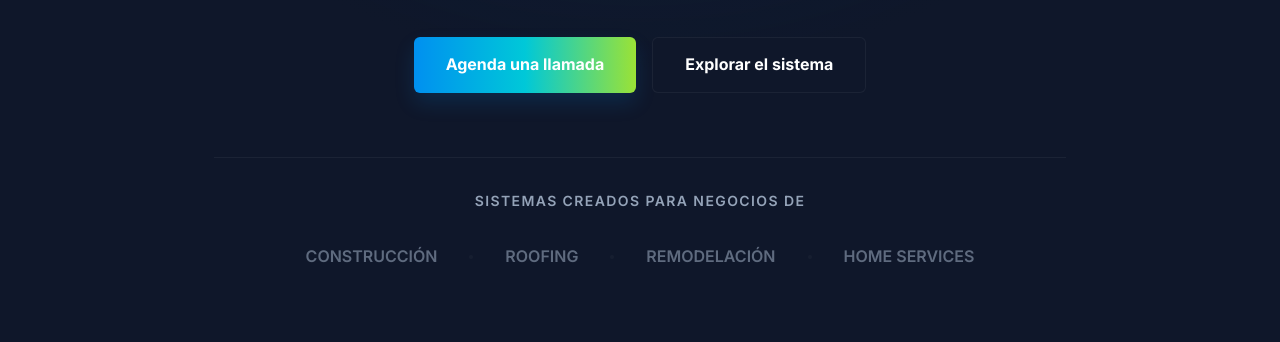
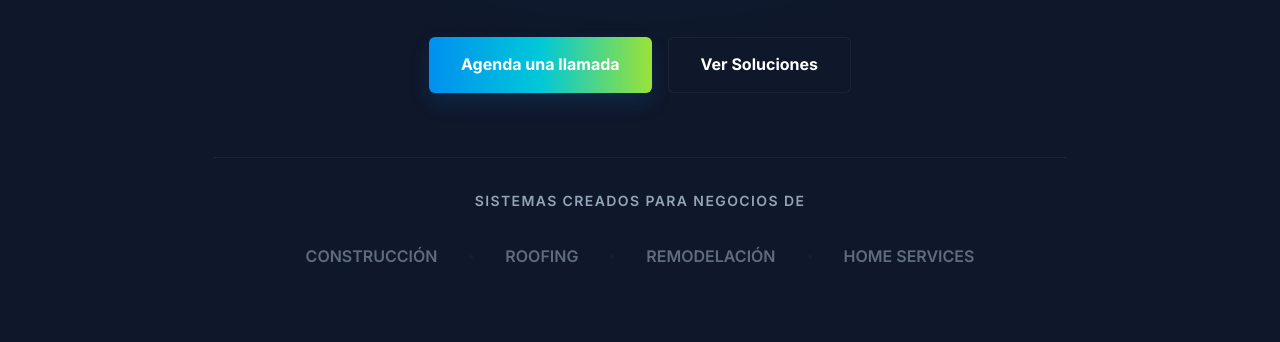
Before and after one commit to joseleo89-glitch/Web-design, a plain HTML site: page index.html in a window 1280 px wide. Shown: the part 458-800 px from the top of the page. Drawn offline with nearby package versions, Linux system fonts and the light colour scheme.

Commit message:
fix: Update homepage CTAs to point to Solutions section

```diff
--- a/index.html
+++ b/index.html
@@ -44,7 +44,7 @@
             </p>
             <div class="hero-actions">
                 <a href="agendar.html" class="btn btn-primary">Agenda una llamada</a>
-                <a href="explorar.html" class="btn btn-secondary">Explorar el sistema</a>
+                <a href="#planes" class="btn btn-secondary">Ver Soluciones</a>
             </div>
 
             <div class="trust-bar">
@@ -257,7 +257,7 @@
             <div>
                 <h4 class="footer-heading">Soluciones</h4>
                 <ul class="footer-links">
-                    <li><a href="explorar.html">Explorar el Sistema</a></li>
+                    <li><a href="#planes">Niveles del Sistema</a></li>
                     <li><a href="index.html#planes">Planes y Precios</a></li>
                     <li><a href="agendar.html">Contacto Rápido</a></li>
                 </ul>
```
